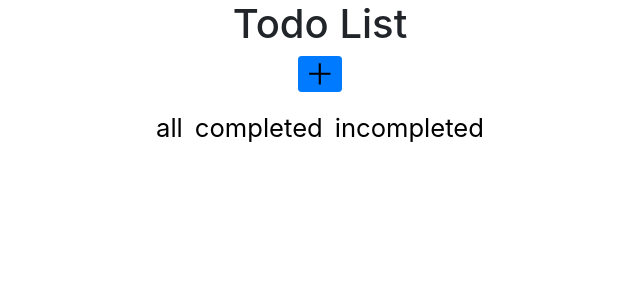
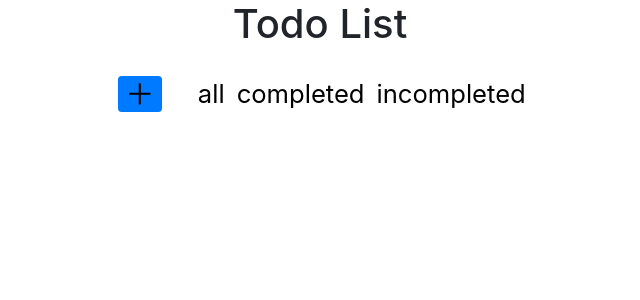
Before and after one commit to dilarakirn/todo-list, a React (Create React App) app: page / in a window 1280 px wide. Shown: the top 300 px of the page, without its empty margins (320-960 px from the left). Built offline with nearby package versions, Linux system fonts and the light colour scheme; no server answers.

Commit message:
Update TodoContainer ui

```diff
--- /dev/null
+++ b/src/containers/TodoContainer.css
@@ -0,0 +1,13 @@
+.HeaderContainer {
+    display: flex;
+    flex-direction: row;
+    align-items: center;
+    justify-content: center;
+    /* width: 50%; */
+}
+.AddTodo {
+    padding: 10px;
+}
+.Filters {
+    padding: 10px;
+}
--- a/src/containers/TodoContainer.js
+++ b/src/containers/TodoContainer.js
@@ -8,6 +8,7 @@ import TodoList from '../components/TodoList/TodoList';
 import Filters from '../components/Filters/Filters';
 import * as actionCreators from '../redux/actions/index';
 import constants from '../resources/constants';
+import './TodoContainer.css';
 
 const TodoContainer = (props) => {
 
@@ -29,9 +30,16 @@ const TodoContainer = (props) => {
   return(
     <div>
       <Header />
-      <AddTodo />
+      <div className="HeaderContainer">
+        <div className="AddTodo">
+          <AddTodo />
+        </div>
+        <div className="Filters">
+        <Filters />
+        </div>
+      </div>
       <TodoList />
-      <Filters />
+
     </div>
   );
 };
```
